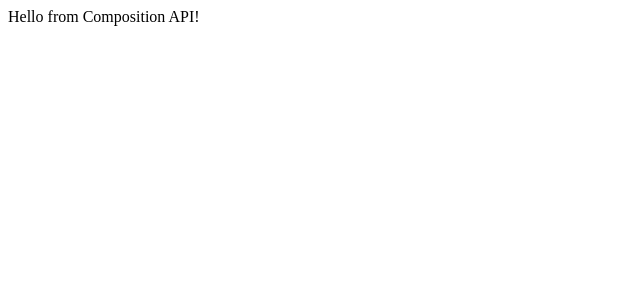
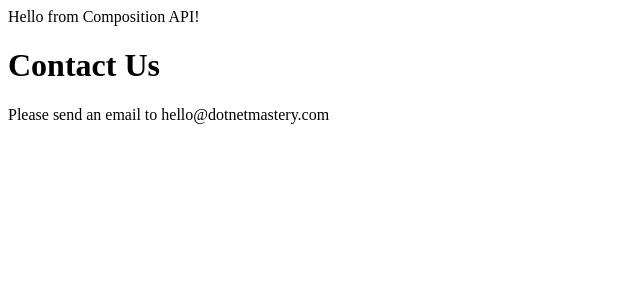
Before and after one commit to tankoi/vue-3-and-net-10-build-full-stack-real-world-app-2025, a Vue app in the folder Section 9 - Create Project/vue-components-demo/: page / in a window 1280 px wide. Shown: the top 300 px of the page, without its empty margins (0-640 px from the left). Built offline with nearby package versions, Linux system fonts and the light colour scheme.

Commit message:
73. Create first component

```diff
--- a/Section 9 - Create Project/vue-components-demo/src/App.vue
+++ b/Section 9 - Create Project/vue-components-demo/src/App.vue
@@ -1,5 +1,6 @@
 <template>
     <div>{{ message }}</div>
+    <contact-us></contact-us>
 </template>
 
 <script>
--- /dev/null
+++ b/Section 9 - Create Project/vue-components-demo/src/components/ContactUs.vue
@@ -0,0 +1,6 @@
+<template>
+    <div class="">
+        <h1>Contact Us</h1>
+        <p>Please send an email to hello@dotnetmastery.com</p>
+    </div>
+</template>
```
Also changed, not shown: Section 9 - Create Project/vue-components-demo/src/main.js (+6 -1 lines).
